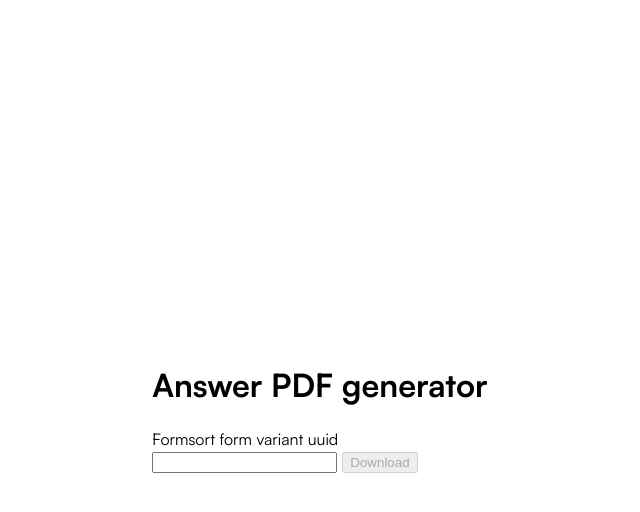
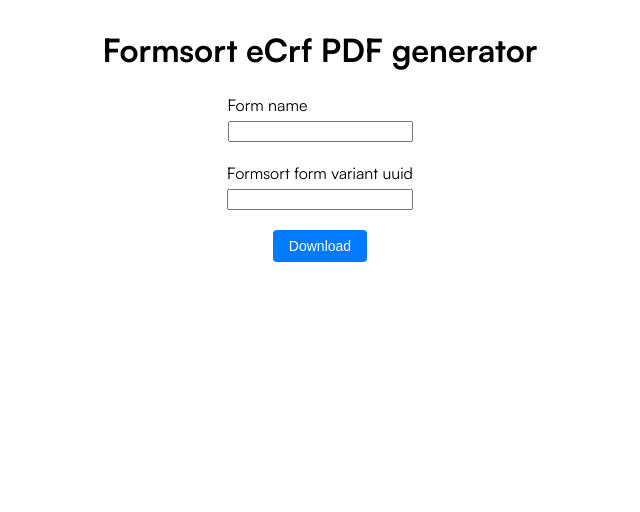
Before and after one commit to vial-technology/formsort-pdf-form-generator, a Next.js app in the folder answers-pdf-service/: page / in a window 1280 px wide. Shown: the top 512 px of the page, without its empty margins (320-960 px from the left). Built offline with nearby package versions, Linux system fonts and the light colour scheme.

Commit message:
adding form name input

```diff
--- a/answers-pdf-service/pages/api/generate-pdf.ts
+++ b/answers-pdf-service/pages/api/generate-pdf.ts
@@ -6,13 +6,14 @@
 import { getPDFParametersFromRequest } from '../../src/request-processing';
 
 const handler = async (req: NextApiRequest, res: NextApiResponse) => {
-  const { variantRevisionUuid, answers } =
+  const { variantRevisionUuid, answers, formName } =
     getPDFParametersFromRequest(req);
 
   const flowContent = await getFlowContentJSONFromAPI(variantRevisionUuid);
   const pageHTML = await generateHTML({
     answers,
-    flowContent
+    flowContent,
+    formName
   });
   const pdfBuffer = await time(generatePDF, [pageHTML]);
 
--- a/answers-pdf-service/pages/index.tsx
+++ b/answers-pdf-service/pages/index.tsx
@@ -2,11 +2,12 @@
 
 const HomePage = () => {
   const [variantUuid, setVariantUuid] = useState('');
+  const [formName, setFormName] = useState('')
 
   const downloadLinkRef = useRef<HTMLAnchorElement | null>(null);
 
   const downloadFormsortPdf = async () => {
-    const response = await fetch(`/api/generate-pdf?variantRevisionUuid=${variantUuid}`);
+    const response = await fetch(`/api/generate-pdf?variantRevisionUuid=${variantUuid}&formName=${formName}`);
     const blob = await response.blob();
     const url = URL.createObjectURL(blob);
     if (downloadLinkRef.current) {
@@ -18,24 +19,35 @@
 
   return (
     <main>
-      <h1>Answer PDF generator</h1>
-      <label itemID='variant-id'>Formsort form variant uuid</label>
-      <br/>
+      <h1>Formsort eCrf PDF generator</h1>
+
+      <div className="form-field">
+        <label htmlFor="form-id">Form name</label>
         <input
-        id='variant-id'
+          id="form-id"
+          value={formName}
+          onChange={(e) => {
+            setFormName(e.target.value);
+          }}
+        />
+      </div>
+
+      <div className="form-field">
+        <label htmlFor="variant-id">Formsort form variant uuid</label>
+        <input
+          id="variant-id"
           value={variantUuid}
-        style={{
-          marginRight: 5
-        }}
           onChange={(e) => {
             setVariantUuid(e.target.value);
           }}
         />
-      <button disabled={variantUuid.length <= 0} onClick={downloadFormsortPdf}>
+      </div>
+
+      <button disabled={variantUuid.length <= 0 || formName.length <= 0} onClick={downloadFormsortPdf}>
         Download
       </button>
       {/* This link will be invisible and used for triggering download */}
-      <a ref={downloadLinkRef} style={{ display: 'none' }}></a>
+      <a ref={downloadLinkRef} style={{ display: "none" }}></a>
     </main>
   );
 };
--- a/answers-pdf-service/src/generate-html.ts
+++ b/answers-pdf-service/src/generate-html.ts
@@ -5,14 +5,17 @@
 export const generateHTML = async ({
   answers,
   flowContent,
+  formName
 }: {
   answers: Record<string, any>;
   flowContent: DenormVariantRevision;
+  formName: string;
 }) => {
   const css = await getCSS();
   const context = {
     css,
     ...flowContent,
+    formName,
   };
   return nunjucks.render('src/pages/questions-list.njk', context);
 };
--- a/answers-pdf-service/src/generate-pdf.ts
+++ b/answers-pdf-service/src/generate-pdf.ts
@@ -9,7 +9,9 @@
 
   await page.setContent(pageContent);
 
-  const pdfBuffer = await page.pdf({ printBackground: true });
+  const pdfBuffer = await page.pdf({ printBackground: true, margin: {
+    top: '10'
+  } });
 
   await page.close();
   await browser.close();
--- a/answers-pdf-service/src/request-processing.ts
+++ b/answers-pdf-service/src/request-processing.ts
@@ -4,6 +4,7 @@
 export const GeneratePDFRequestParametersModel = z.object({
   variantRevisionUuid: z.string().uuid(),
   answers: z.record(z.string(), z.any()),
+  formName: z.string()
 });
 
 type GeneratePDFRequestParameters = z.infer<
@@ -13,30 +14,15 @@
 export const getPDFParametersFromRequest = (
   req: NextApiRequest
 ): GeneratePDFRequestParameters => {
-  const params =
-    req.method === 'POST'
-      ? getParamsFromPOSTRequest(req)
-      : getParamsFromGETRequest(req);
+  const params = getParamsFromGETRequest(req);
   return GeneratePDFRequestParametersModel.parse(params);
 };
 
-const getParamsFromPOSTRequest = (req: NextApiRequest): object => {
-  const {
-    answers,
-    variant_uuid: variantRevisionUuid,
-    responder_uuid: responderUuid,
-  } = req.body;
-  return {
-    answers,
-    variantRevisionUuid,
-    responderUuid,
-  };
-};
-
 const getParamsFromGETRequest = (req: NextApiRequest) => {
-  const { variantRevisionUuid } = req.query;
+  const { variantRevisionUuid, formName } = req.query;
   return {
     variantRevisionUuid,
+    formName,
     answers: {} // empty for now
   };
 };
--- a/answers-pdf-service/src/style.ts
+++ b/answers-pdf-service/src/style.ts
@@ -1,6 +1,17 @@
 export const getCSS = async () => `
 body {
   padding: 5% 10% 5% 10%;
+  font-family: Arial, sans-serif;
+  position: relative;
+  counter-reset: page;
+}
+.header {
+  display: flex;
+  justify-content: center;
+  padding: 20px 0;
+}
+.company-logo {
+  max-height: 50px;
 }
 .question-wrapper {
   display: flex;
@@ -8,6 +19,7 @@
 }
 .label-container {
   flex: 1;
+  min-width: 150px;
 }
 .input-container {}
 .choice-wrapper {
@@ -17,4 +29,36 @@
 .informational-wrapper {
   margin-bottom: 10px;
 }
+.grid-wrapper {
+  width: 100%;
+}
+table {
+  border-collapse: collapse;
+  width: 100%;
+  margin-bottom: 10px;
+}
+td, th {
+  border: 1px solid #444;
+  text-align: center;
+  padding: 5px;
+}
+.footer {
+  display: flex;
+  justify-content: center;
+  padding: 20px 0;
+  position: absolute;
+  bottom: 0;
+  width: 100%;
+}
+.page-number {
+  font-weight: bold;
+}
+hr {
+  margin-top: 20px;
+  margin-bottom: 20px;
+}
+.footer::after {
+  content: "Page " counter(page);
+  counter-increment: page;
+}
 `;
--- a/answers-pdf-service/style.css
+++ b/answers-pdf-service/style.css
@@ -13,21 +13,41 @@
 	font-family: Satoshi, Helvetica, Arial, sans-serif;
 }
 
-body {
-	min-height: 100vh;
-	display: grid;
-	place-items: center;
+main {
+    display: flex;
+    flex-direction: column;
+    align-items: center;
+  }
+
+.form-field {
+display: flex;
+flex-direction: column;
+margin-bottom: 15px;
 }
 
-table td {
-	padding: 8px;
-}
+  label {
+    margin-bottom: 5px;
+  }
 
-table td code {
-	font-weight: bold;
-}
+  input {
+    margin-bottom: 5px;
+  }
 
-input.url {
-	width: 100%;
-	padding: 8px;
-}
+  button {
+    cursor: pointer;
+    background-color: #007BFF;
+    border: none;
+    color: white;
+    padding: 8px 16px;
+    text-align: center;
+    text-decoration: none;
+    display: inline-block;
+    font-size: 14px;
+    transition-duration: 0.4s;
+    border-radius: 4px;
+  }
+
+  button:hover {
+    background-color: #0056b3;
+    color: white;
+  }
```
Also changed, not shown: 1 other file (tests, documents, lock files or other folders). Lines whose indentation alone changed are shown as unchanged.
